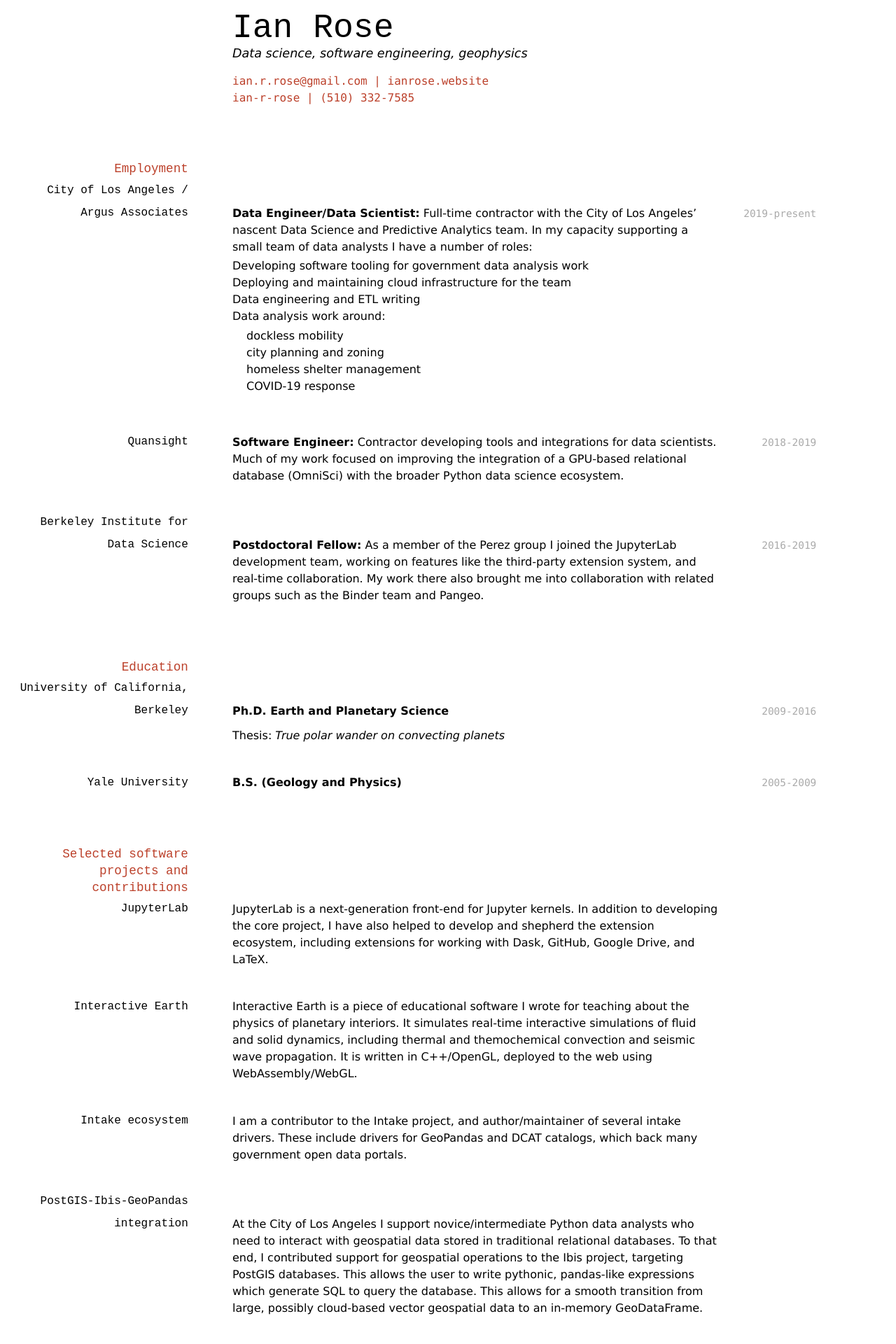
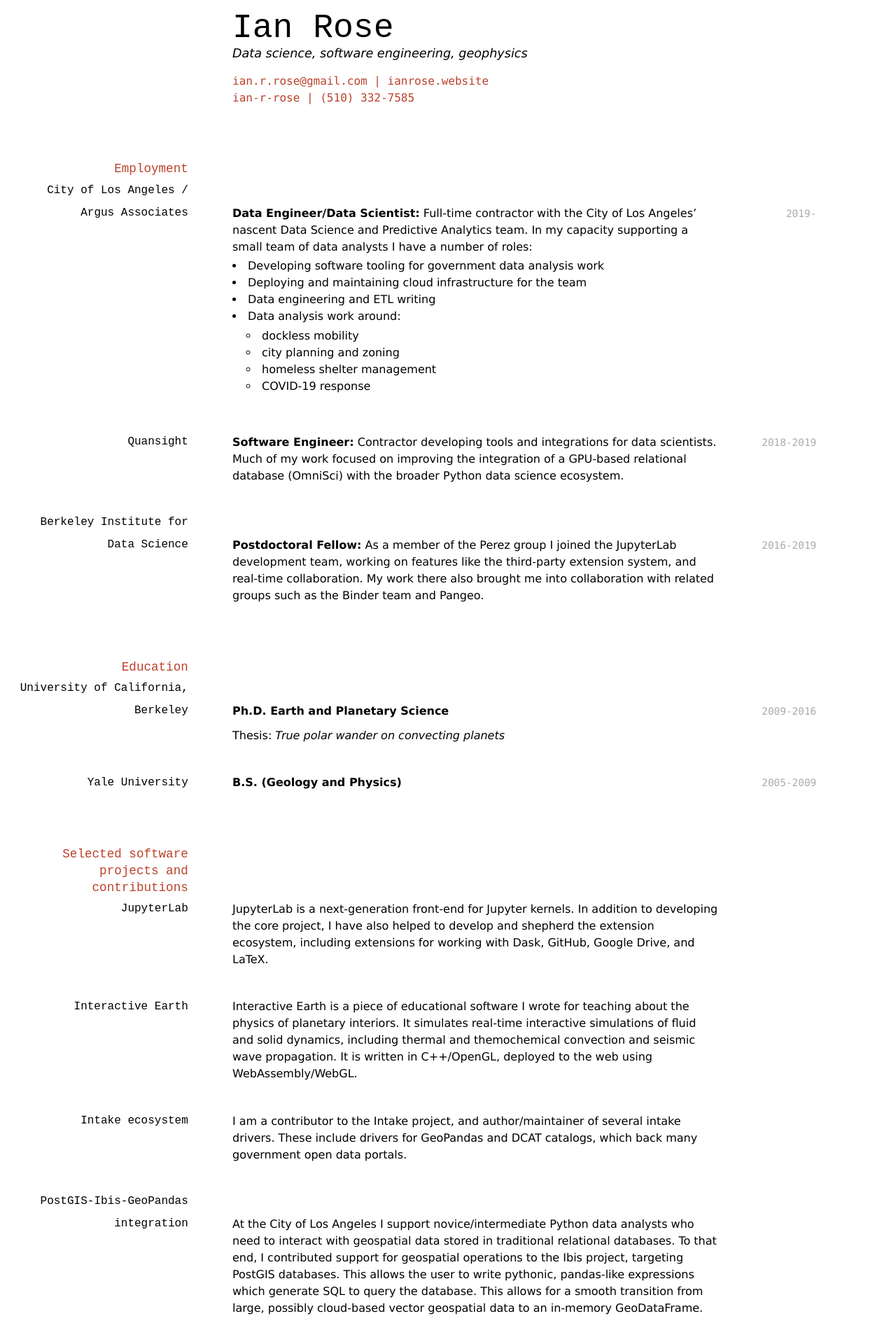
Before and after one commit to ian-r-rose/cv, a Jekyll site: the page built from index.md, in a window 1280 px wide. Shown: the top 1920 px of the page at 70% size. Built offline with Jekyll 4.4.1, drawn with Linux system fonts in a browser that asks for light colours.

Commit message:
Style tweaks.

```diff
--- a/index.md
+++ b/index.md
@@ -17,7 +17,7 @@ Data science, software engineering, geophysics
 
 ### City of Los Angeles / Argus Associates
 
-`2019-present`
+`2019-`
 **Data Engineer/Data Scientist:** Full-time contractor with the City of Los Angeles' nascent Data Science and Predictive Analytics team. In my capacity supporting a small team of data analysts I have a number of roles:
 
 * Developing software tooling for government data analysis work
--- a/media/ianrose-print.css
+++ b/media/ianrose-print.css
@@ -32,7 +32,7 @@ body {
 	line-height: 1;
 }
 ol, ul {
-	list-style: none;
+  list-style-position: inside;
 }
 blockquote, q {
 	quotes: none;
--- a/media/ianrose-screen.css
+++ b/media/ianrose-screen.css
@@ -32,7 +32,7 @@ body {
 	line-height: 1;
 }
 ol, ul {
-	list-style: none;
+  list-style-position: inside;
 }
 blockquote, q {
 	quotes: none;
```
